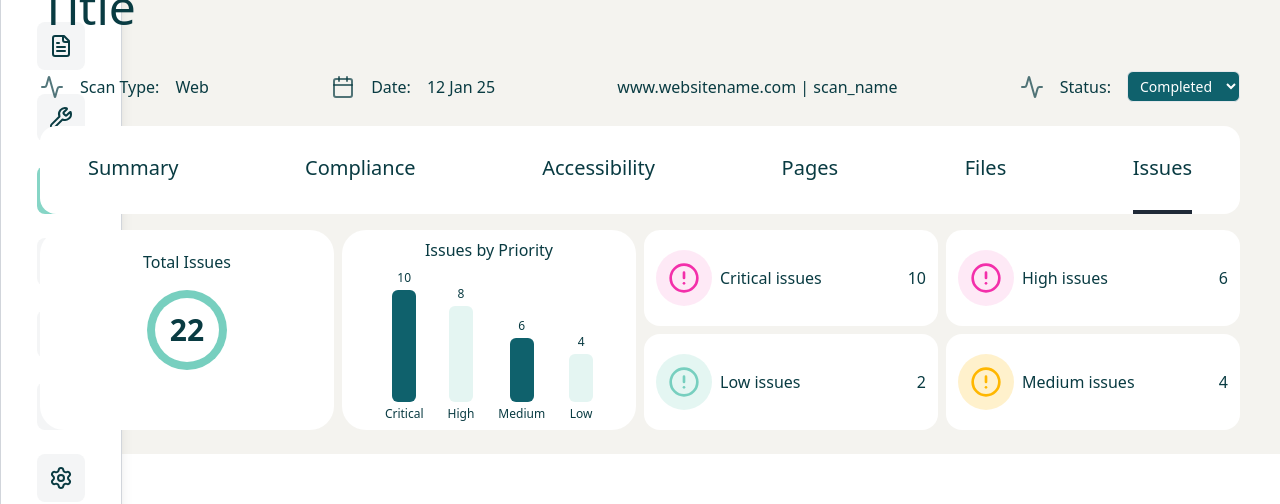
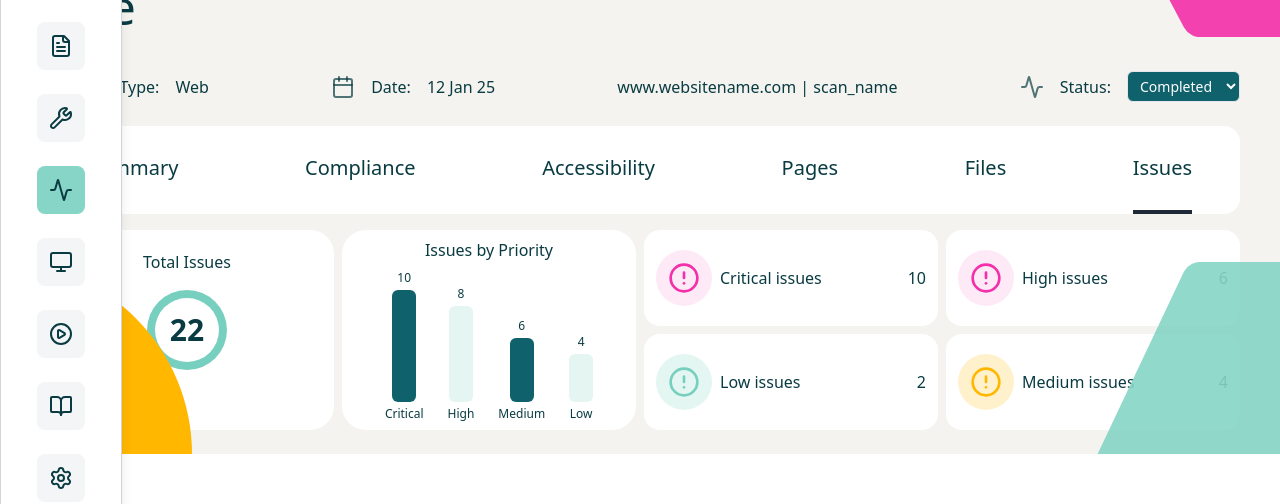
Before and after one commit to codehass/test-front-end, a React (Vite) app: page / in a window 1280 px wide. Both pictures are taken after a click on the button "Toggle menu". Shown: the part 277-781 px from the top of the page. Built offline with nearby package versions, Linux system fonts and the light colour scheme.

Commit message:
create decorators components

```diff
--- /dev/null
+++ b/src/components/CircleQuarter.tsx
@@ -0,0 +1,24 @@
+interface CircleQuarterProps {
+	className?: string;
+	fill: string;
+}
+
+const CircleQuarter = ({ className = "", fill }: CircleQuarterProps) => (
+	<div
+		className={`${className} overflow-hidden`}
+		aria-hidden="true"
+		style={{ borderTopRightRadius: "100%" }}
+	>
+		<svg
+			viewBox="0 0 100 100"
+			className="w-full h-full"
+			preserveAspectRatio="xMinYMin meet"
+			focusable="false"
+			aria-hidden="true"
+		>
+			<circle cx="0" cy="100" r="50" fill={fill} />
+		</svg>
+	</div>
+);
+
+export default CircleQuarter;
--- /dev/null
+++ b/src/components/Hexagon.tsx
@@ -0,0 +1,34 @@
+interface HexagonProps {
+	className?: string;
+	fill: string;
+}
+
+const Hexagon = ({ className = "", fill }: HexagonProps) => (
+	<svg
+		viewBox="0 0 100 100"
+		className={className}
+		aria-hidden="true"
+		focusable="false"
+	>
+		<path
+			d="
+        M25,2.5
+        A5,5 0 0 1 30,0
+        H70
+        A5,5 0 0 1 75,2.5
+        L97.5,50
+        A5,5 0 0 1 97.5,55
+        L75,97.5
+        A5,5 0 0 1 70,100
+        H30
+        A5,5 0 0 1 25,97.5
+        L2.5,55
+        A5,5 0 0 1 2.5,50
+        Z
+      "
+			fill={fill}
+		/>
+	</svg>
+);
+
+export default Hexagon;
--- a/src/components/Sidebar.tsx
+++ b/src/components/Sidebar.tsx
@@ -54,7 +54,7 @@ function Sidebar() {
 			</div>
 			<div>
 				{menuOpen && (
-					<div className="absolute top-full left-0 bg-white border border-gray-300 rounded-2xl shadow-lg p-9">
+					<div className="absolute top-full left-0 bg-white border border-gray-300 rounded-2xl shadow-lg p-9 z-10">
 						<ul className="space-y-2 flex flex-col gap-4">
 							{menuItems.map((item, index) => (
 								<li
```
